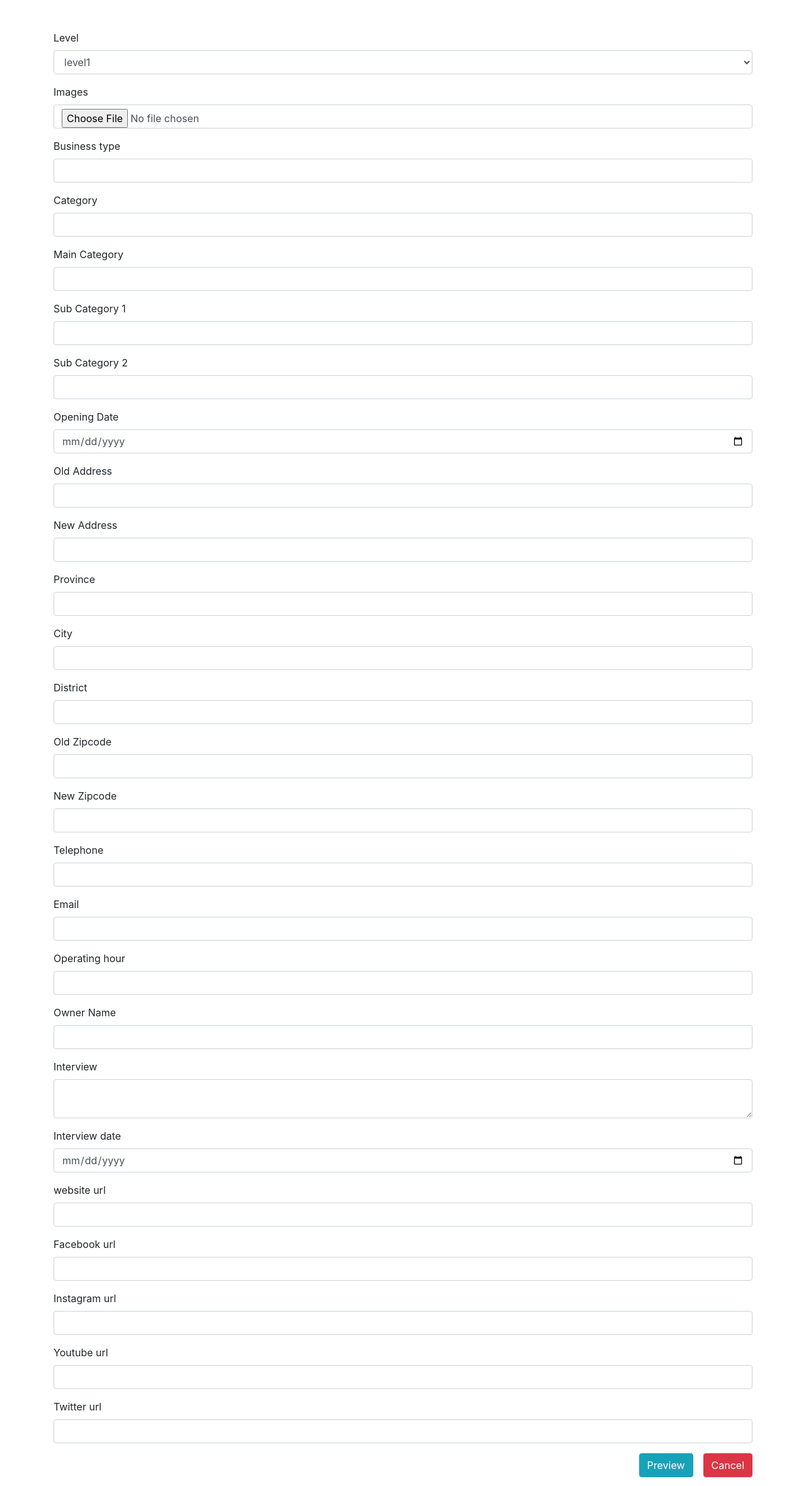
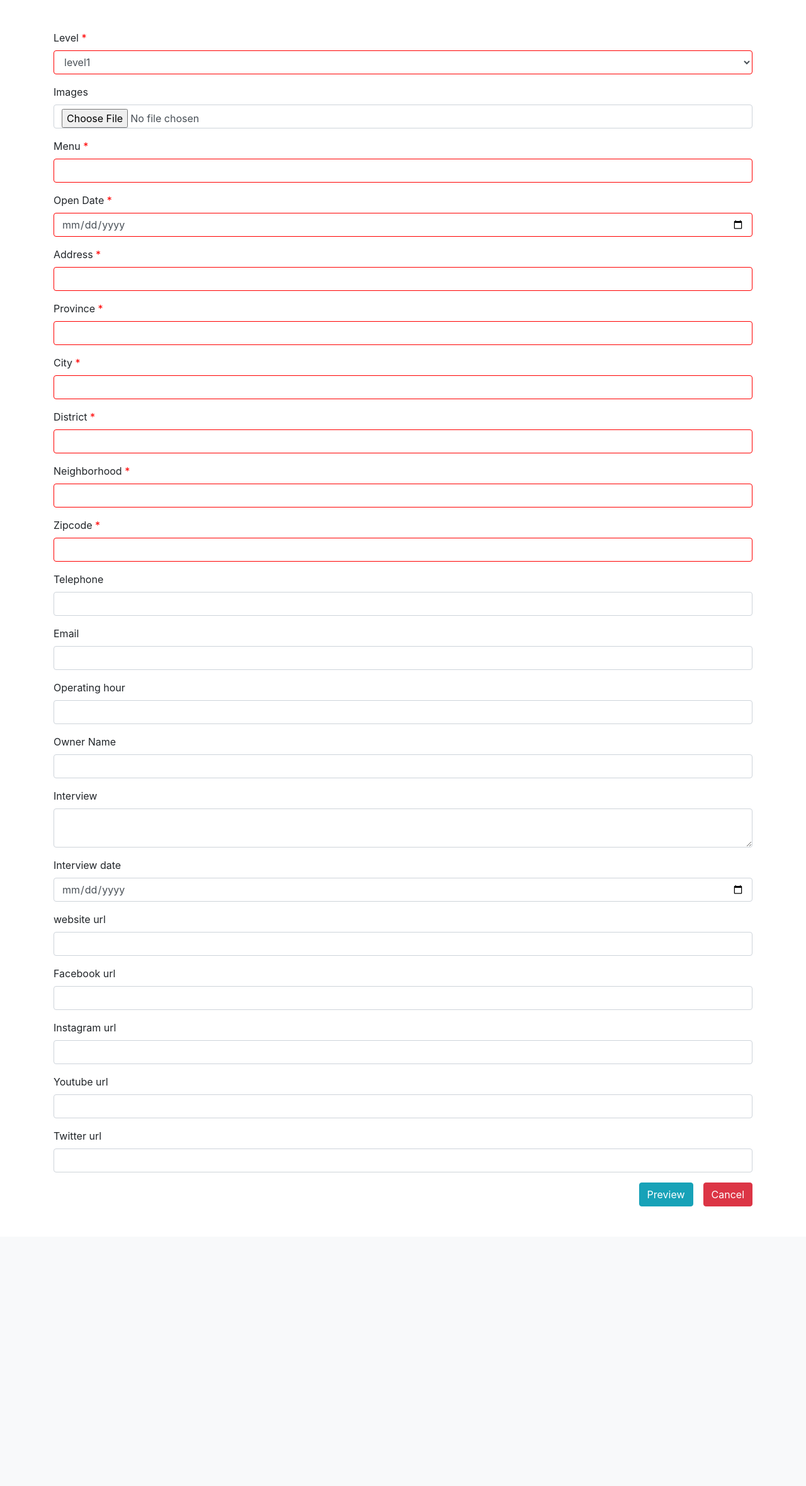
Before and after one commit to CodeSeoul/mompopko, a PHP site: page /html/admin/business_edit.html in a window 1280 px wide. Shown: the part 57-2417 px from the top of the page at 63% size. After the commit the page ends 1973 px from the top, so only its background shows below. Run offline with PHP 8.4, Linux system fonts and the light colour scheme; some libraries are stand-ins or nearby versions.

Commit message:
add css essential-asterisk, essential-border

```diff
--- a/html/admin/business_edit.html
+++ b/html/admin/business_edit.html
@@ -24,9 +24,13 @@
     <div class="container mb-5">
       <form action="#" method="POST">
         <div class="form-group">
-          <label for="level">Level</label>
+          <label for="level" class="essential-asterisk">Level</label>
           <!-- <input type="text" id="level" class="form-control" /> -->
-          <select name="bizLevel" id="bizLevel" class="form-control"></select>
+          <select
+            name="bizLevel"
+            id="bizLevel"
+            class="form-control essential-border"
+          ></select>
         </div>
 
         <!-- existing images should be seen here and when admin clicks it he should be able to change the image -->
@@ -36,68 +40,73 @@
         </div>
 
         <div class="form-group">
-          <label for="type">Business type</label>
-          <input type="text" id="type" class="form-control" />
+          <label for="main-category" class="essential-asterisk">Menu</label>
+          <input
+            type="text"
+            id="main-category"
+            class="form-control essential-border"
+          />
         </div>
 
         <div class="form-group">
-          <label for="category">Category</label>
-          <input type="text" id="category" class="form-control" />
+          <label for="opening-date" class="essential-asterisk">Open Date</label>
+          <input
+            type="date"
+            id="opening-date"
+            class="form-control essential-border"
+          />
         </div>
 
         <div class="form-group">
-          <label for="main-category">Main Category</label>
-          <input type="text" id="main-category" class="form-control" />
+          <label for="new-address" class="essential-asterisk">Address</label>
+          <input
+            type="text"
+            id="new-address"
+            class="form-control essential-border"
+          />
         </div>
 
         <div class="form-group">
-          <label for="sub-category1">Sub Category 1</label>
-          <input type="text" id="sub-category1" class="form-control" />
+          <label for="province" class="essential-asterisk">Province</label>
+          <input
+            type="text"
+            id="province"
+            class="form-control essential-border"
+          />
         </div>
 
         <div class="form-group">
-          <label for="sub-category2">Sub Category 2</label>
-          <input type="text" id="sub-category2" class="form-control" />
+          <label for="city" class="essential-asterisk">City</label>
+          <input type="text" id="city" class="form-control essential-border" />
         </div>
 
         <div class="form-group">
-          <label for="opening-date">Opening Date</label>
-          <input type="date" id="opening-date" class="form-control" />
+          <label for="district" class="essential-asterisk">District</label>
+          <input
+            type="text"
+            id="district"
+            class="form-control essential-border"
+          />
         </div>
 
         <div class="form-group">
-          <label for="old-address">Old Address</label>
-          <input type="text" id="old-address" class="form-control" />
+          <label for="district" class="essential-asterisk">Neighborhood</label>
+          <input
+            type="text"
+            id="district"
+            class="form-control essential-border"
+          />
         </div>
 
         <div class="form-group">
-          <label for="new-address">New Address</label>
-          <input type="text" id="new-address" class="form-control" />
-        </div>
-
-        <div class="form-group">
-          <label for="province">Province</label>
-          <input type="text" id="province" class="form-control" />
-        </div>
-
-        <div class="form-group">
-          <label for="city">City</label>
-          <input type="text" id="city" class="form-control" />
-        </div>
-
-        <div class="form-group">
-          <label for="district">District</label>
-          <input type="text" id="district" class="form-control" />
-        </div>
-
-        <div class="form-group">
-          <label for="old-zipcode">Old Zipcode</label>
-          <input type="text" id="old-zipcode" class="form-control" />
-        </div>
-
-        <div class="form-group">
-          <label for="new-zipcode">New Zipcode</label>
-          <input type="text" id="new-zipcode" class="form-control" />
+          <label for="old-zipcode" class="essential-asterisk">
+            Zipcode
+          </label>
+          <input
+            type="text"
+            id="old-zipcode"
+            class="form-control essential-border"
+          />
         </div>
 
         <div class="form-group">
--- a/styles/business_index.css
+++ b/styles/business_index.css
@@ -1,4 +1,13 @@
-.business-index table *{
-    vertical-align: middle !important;
-    font-size : 0.9rem;
+.business-index table * {
+  vertical-align: middle !important;
+  font-size: 0.9rem;
 }
+
+.essential-asterisk::after {
+  content: " *";
+  color: red;
+}
+
+.essential-border {
+  border-color: red;
+}
```
